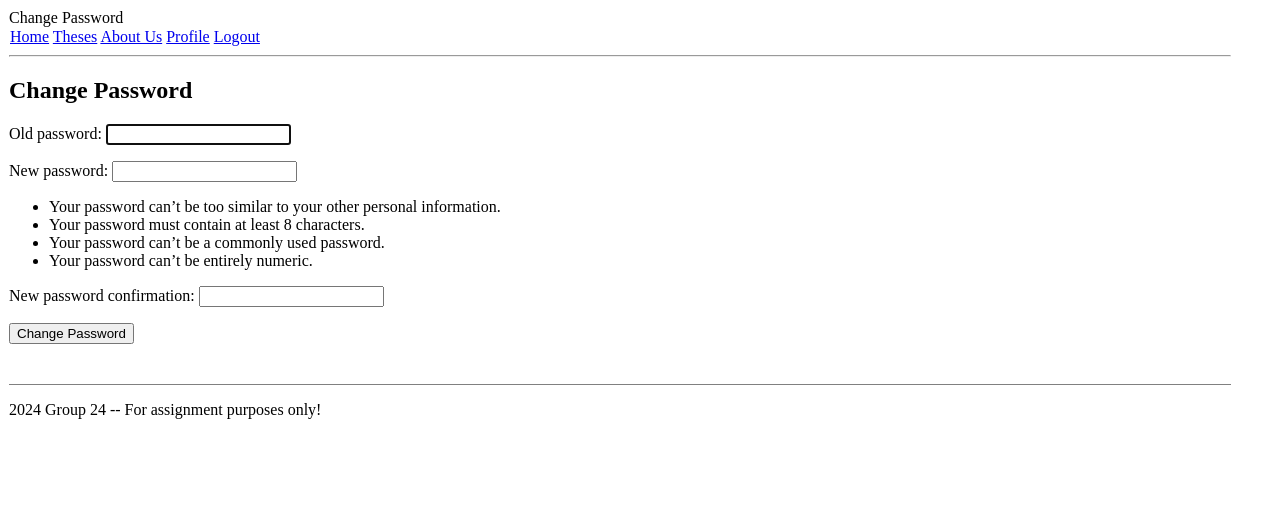
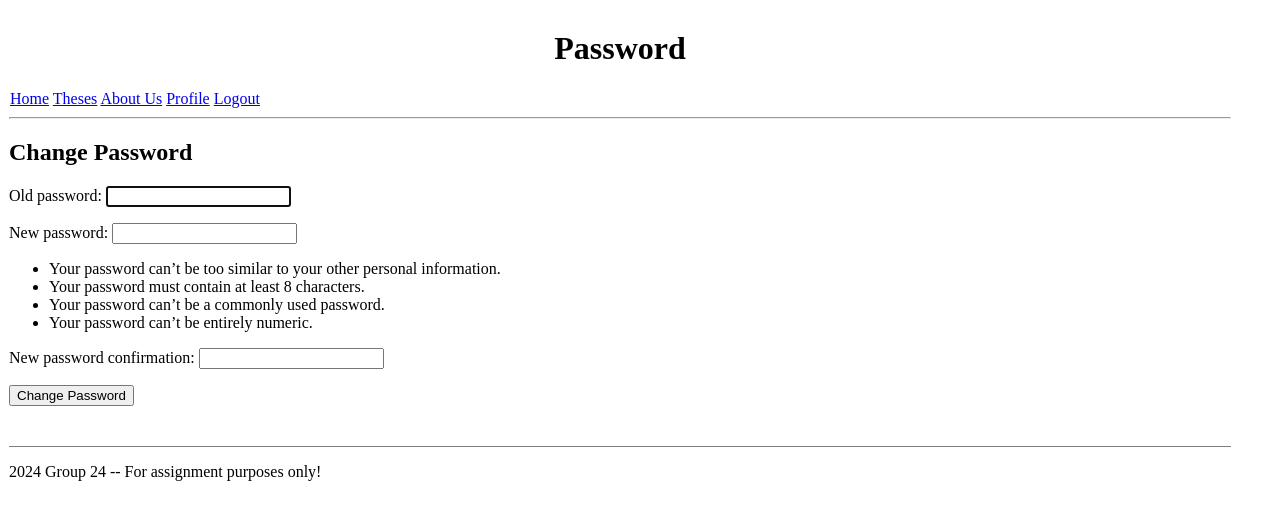
Before and after one commit to vendelg/hit237_group24_sem1_2024, a Django app: page /change-password/ in a window 1280 px wide. Shown: the top 520 px of the page. Run offline with Django 4.2, Linux system fonts and the light colour scheme; a user stored in the database is signed in.

Commit message:
changed password heading mistake i made

```diff
--- a/Assignment/assignment_proj/assignment2_app/templates/assignment2_app/change_password.html
+++ b/Assignment/assignment_proj/assignment2_app/templates/assignment2_app/change_password.html
@@ -3,9 +3,9 @@
 {% extends "assignment2_app/base.html" %}
 
 {% block page_heading %}
-Change Password
+<h1><center>Password</center></h1>
 {% endblock %}
-<!-- Added page heading (code above) - VG -->
+<!-- Added heading (code above) - VG -->
 
 
 {% block main_body %}
```
Also changed, not shown: Assignment/assignment_proj/assignment_proj/urls.py (line endings or trailing spaces), Assignment/assignment_proj/db.sqlite3.
